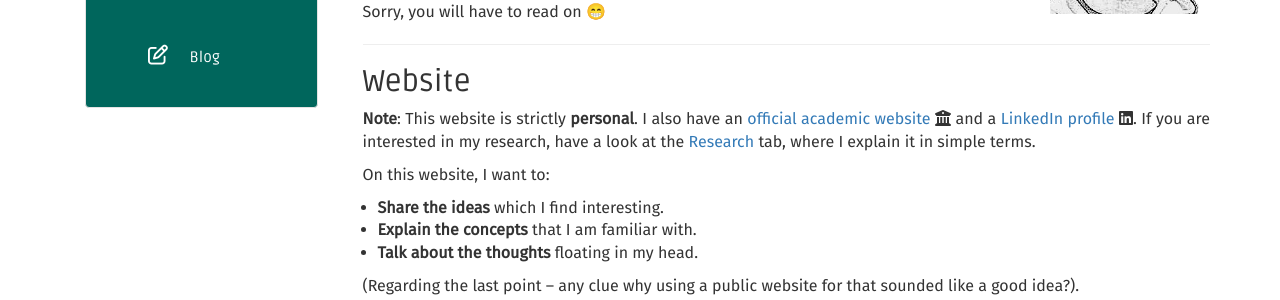
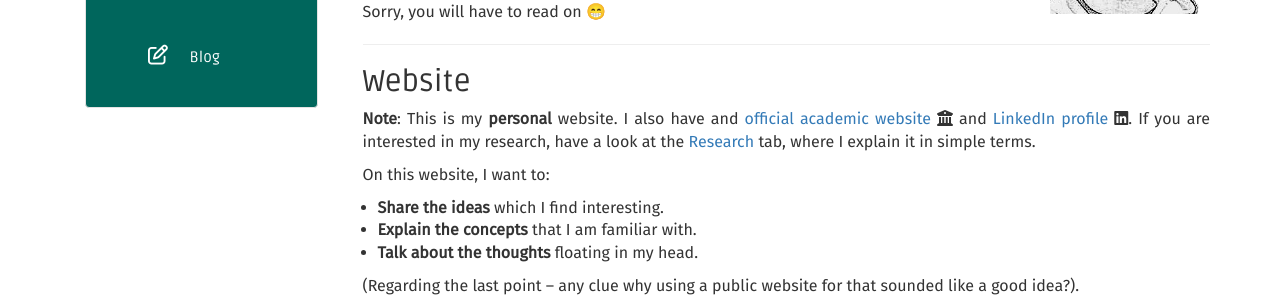
Before and after one commit to kasnerz/kasnerz.github.io, a Jekyll site: the page built from about.md, in a window 1280 px wide. Shown: the part 404-704 px from the top of the page. Built offline with Jekyll 4.4.1, drawn with Linux system fonts in a browser that asks for light colours; nearby versions of some CDN libraries.

Commit message:
Update about

```diff
--- a/about.md
+++ b/about.md
@@ -14,7 +14,7 @@ Sorry, you will have to read on 😁
 
 ---
 ## Website
-**Note**: This website is strictly **personal**. I also have an [official academic website](https://ufal.mff.cuni.cz/zdenek-kasner) <i class="fa fa-university"></i> and a [LinkedIn profile](https://www.linkedin.com/in/zdenek-kasner/) <i class="fab fa-linkedin"></i>. If you are interested in my research, have a look at the [Research](research) tab, where I explain it in simple terms.
+**Note**: This is my **personal** website. I also have and [official academic website](https://ufal.mff.cuni.cz/zdenek-kasner) <i class="fa fa-university"></i> and [LinkedIn profile](https://www.linkedin.com/in/zdenek-kasner/) <i class="fab fa-linkedin"></i>. If you are interested in my research, have a look at the [Research](research) tab, where I explain it in simple terms.
 
 
 On this website, I want to:
```
